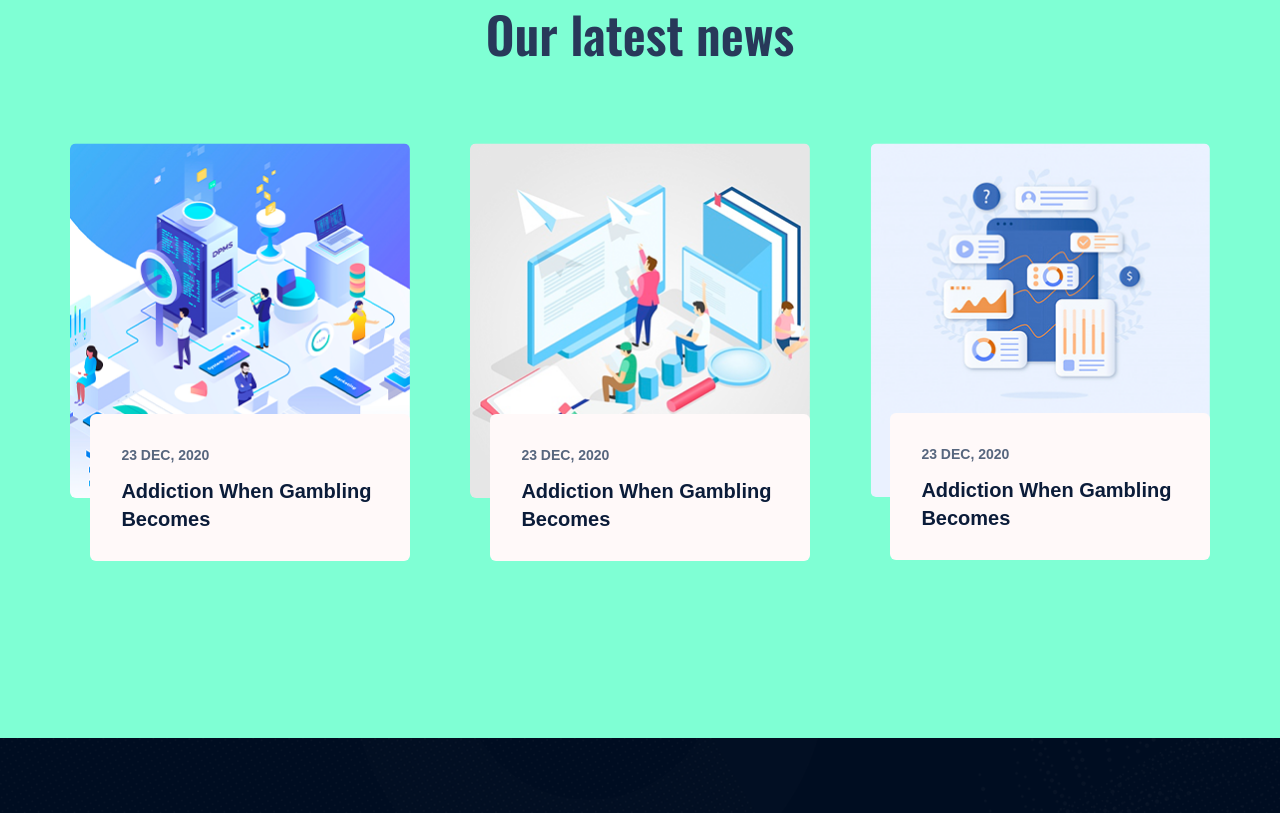
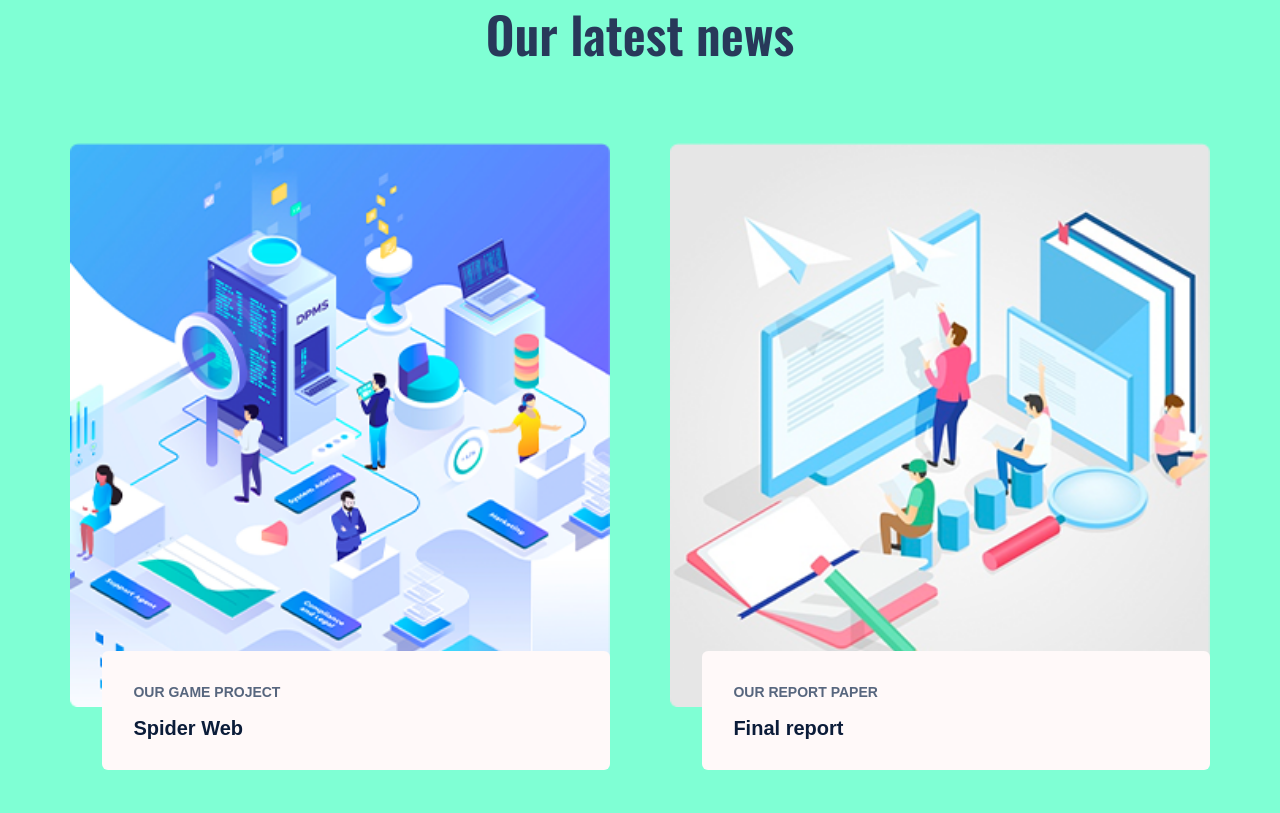
Before and after one commit to kuri-team/kuri-team.github.io, a plain HTML site: page index.html in a window 1280 px wide. Shown: the part 3027-3840 px from the top of the page. Drawn offline with nearby package versions, Linux system fonts and the light colour scheme; a web font is replaced by a local one.

Commit message:
Update index.html

```diff
--- a/index.html
+++ b/index.html
@@ -112,7 +112,7 @@
                                     <!-- Slider btn -->
                                    <div class="slider-btns">
                                         <!-- Hero-btn -->
-                                        <a data-animation="fadeInLeft" data-delay="1s" href="industries.html" class="btn radius-btn" style="margin-left: 200px;">get started</a>
+                                        <a data-animation="fadeInLeft" data-delay="1s" href="#aboutus" class="btn radius-btn" style="margin-left: 200px;">get started</a>
                                    </div>
                                 </div>
                             </div>
@@ -144,7 +144,7 @@
         </div>
         <!-- Slider Area End -->
         <!--Services Area Start -->
-        <div class="services-area section-padding30 fix">
+        <div id="aboutus" class="services-area section-padding30 fix">
             <div class="container">
                 <!-- Section Tittle -->
                 <div class="row">
@@ -269,39 +269,29 @@
                     </div>
                 </div>
                 <div class="row">
-                    <div class="col-lg-4 col-md-6">
+                    <div class="col-lg-6 col-md-6">
                         <div class="single-blogs mb-100">
                             <div class="blog-img">
                                 <img src="assets/img/gallery/blog1.png" alt="">
                             </div>
                             <div class="blog-cap">
-                                <span class="color1">23 Dec, 2020</span>
-                                <h4><a href="#">Addiction When Gambling Becomes</a></h4>
+                                <span class="color1">Our game project</span>
+                                <h4><a href="#">Spider Web</a></h4>
                             </div>
                         </div>
                     </div>
-                    <div class="col-lg-4 col-md-6">
+                    <div class="col-lg-6 col-md-6">
                         <div class="single-blogs mb-100">
                             <div class="blog-img">
                                 <img src="assets/img/gallery/blog2.png" alt="">
                             </div>
                             <div class="blog-cap">
-                                <span class="color1">23 Dec, 2020</span>
-                                <h4><a href="#">Addiction When Gambling Becomes</a></h4>
+                                <span class="color1">Our report paper</span>
+                                <h4><a href="#">Final report</a></h4>
                             </div>
                         </div>
                     </div>
-                    <div class="col-lg-4 col-md-6">
-                        <div class="single-blogs mb-100">
-                            <div class="blog-img">
-                                <img src="assets/img/gallery/blog3.png" alt="">
-                            </div>
-                            <div class="blog-cap">
-                                <span class="color1">23 Dec, 2020</span>
-                                <h4><a href="#">Addiction When Gambling Becomes</a></h4>
-                            </div>
-                        </div>
-                    </div>
+
                 </div>
             </div>
         </section>
```
